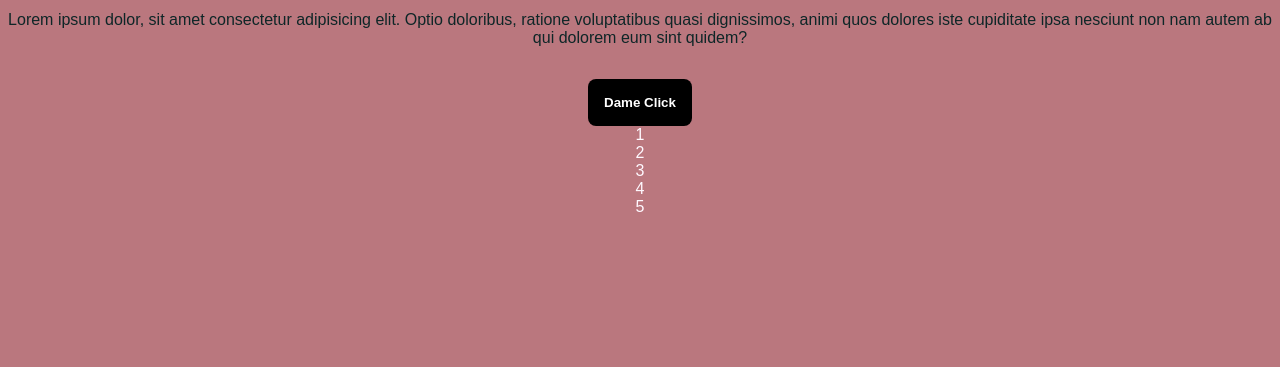
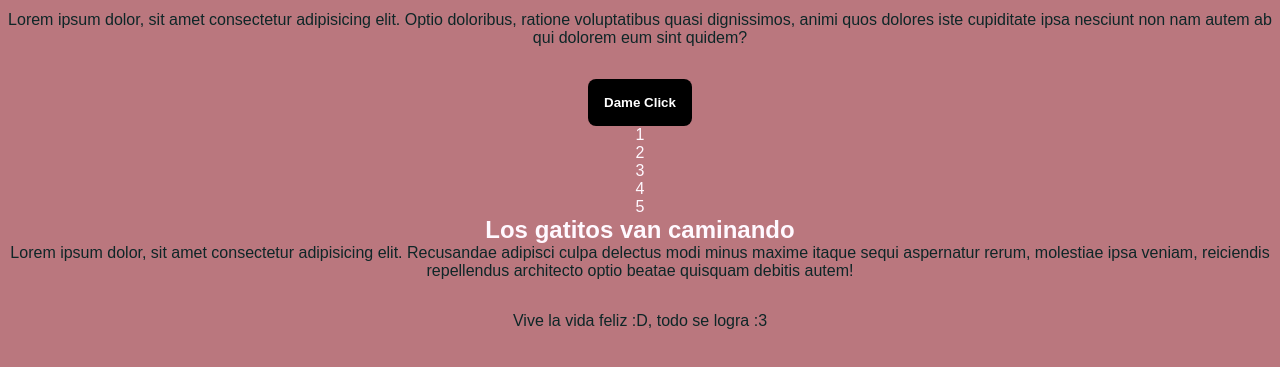
Before and after one commit to noldedev/primer-repositorio, a plain HTML site: page index.html in a window 1280 px wide. Shown: the part 127-494 px from the top of the page. Drawn offline with Linux system fonts and the light colour scheme.

Commit message:
Agregando informacion a la seccion

```diff
--- a/index.html
+++ b/index.html
@@ -22,5 +22,16 @@
       <li>4</li>
       <li>5</li>
     </ol>
+
+    <section>
+      <h2>Los gatitos van caminando</h2>
+      <p>
+        Lorem ipsum dolor, sit amet consectetur adipisicing elit. Recusandae
+        adipisci culpa delectus modi minus maxime itaque sequi aspernatur rerum,
+        molestiae ipsa veniam, reiciendis repellendus architecto optio beatae
+        quisquam debitis autem!
+      </p>
+      <p>Vive la vida feliz :D, todo se logra :3</p>
+    </section>
   </body>
 </html>
```
